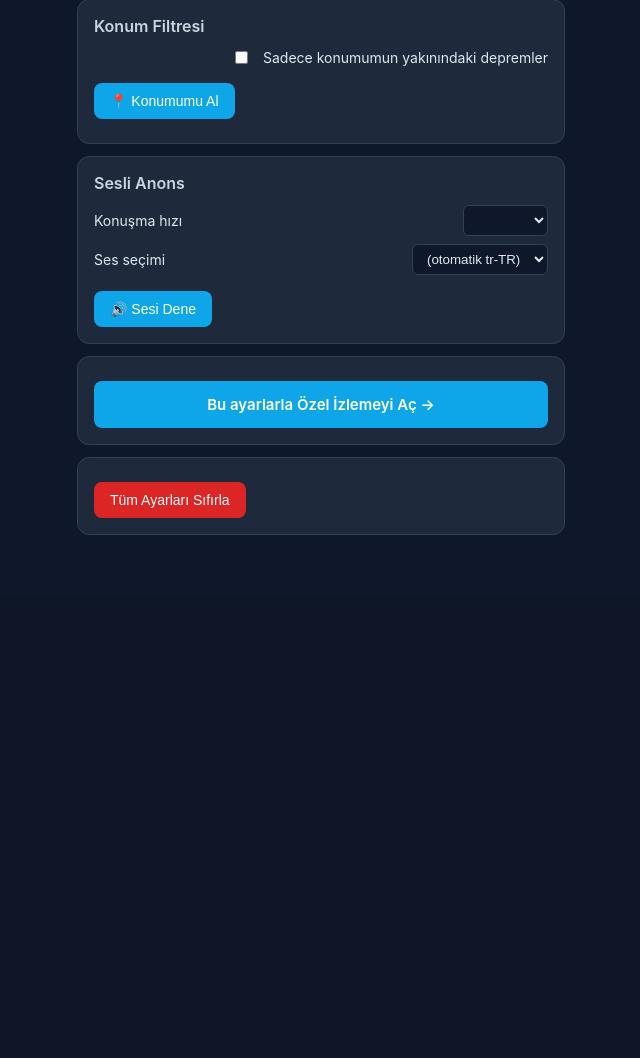
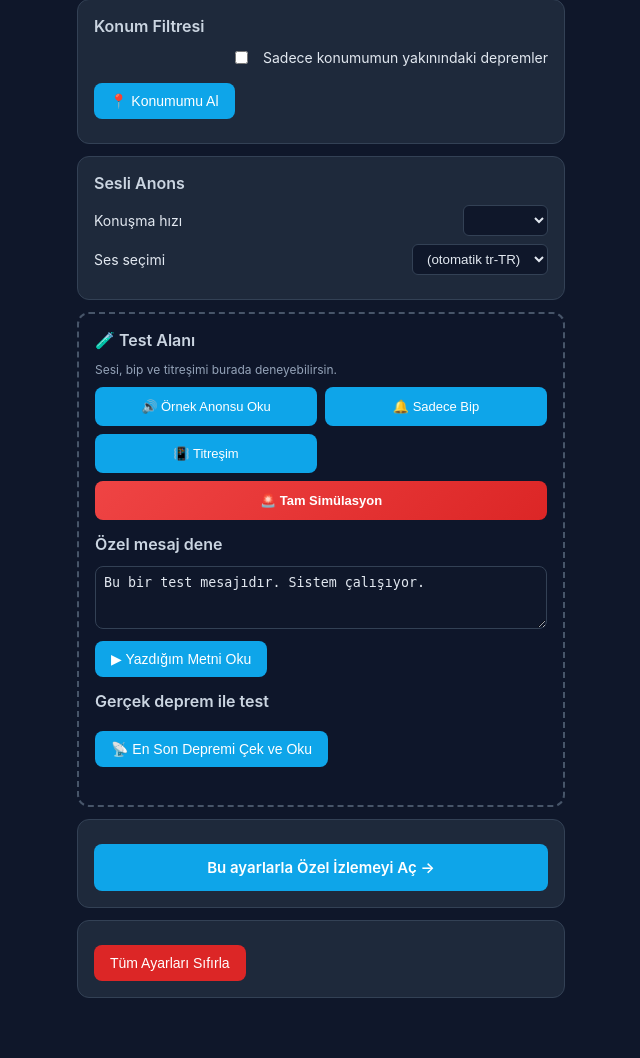
Before and after one commit to firdevsbahsi/deprem-telsizi, a Flask app: page /ayarlar in a window 1280 px wide. Shown: the part 203-1261 px from the top of the page, without its empty margins (319-959 px from the left). Before the commit the page ends 738 px from the top, so only its background shows below. Run offline with Flask 3, Linux system fonts and the light colour scheme.

Commit message:
ayarlar: kapsamli test paneli (bip/titres/ozel mesaj/gercek deprem)

```diff
--- a/web/static/ayarlar.js
+++ b/web/static/ayarlar.js
@@ -14,8 +14,16 @@
   const konumBilgi = $("konum-bilgi");
   const sesHiz = $("ses-hiz");
   const sesSecim = $("ses-secim");
-  const sesTest = $("ses-test");
   const sifirla = $("sifirla");
+  // Test paneli
+  const testSes = $("test-ses");
+  const testBip = $("test-bip");
+  const testTitres = $("test-titres");
+  const testTam = $("test-tam");
+  const testMesaj = $("test-mesaj");
+  const testOzel = $("test-ozel");
+  const testGercek = $("test-gercek");
+  const testDurum = $("test-durum");
 
   function oku(k, v) {
     try {
@@ -82,19 +90,121 @@
   });
   sesHiz.addEventListener("change", () => yaz("ayar_ses_hiz", parseFloat(sesHiz.value)));
   sesSecim.addEventListener("change", () => yaz("ayar_ses_adi", sesSecim.value));
-  sesTest.addEventListener("click", () => {
-    const u = new SpeechSynthesisUtterance(
-      "Bu bir test. Afet ve Acil Durum Başkanlığı verilerine göre saat 12:00 sularında İstanbul ve çevresinde 3.5 büyüklüğünde yer sarsıntısı meydana gelmiştir."
-    );
+
+  // ── Test paneli yardımcıları ──────────────────────────
+  let audioCtx = null;
+  function bipCal() {
+    try {
+      audioCtx = audioCtx || new (window.AudioContext || window.webkitAudioContext)();
+      const simdi = audioCtx.currentTime;
+      [0, 0.22].forEach((gec, i) => {
+        const osc = audioCtx.createOscillator();
+        const gain = audioCtx.createGain();
+        osc.type = "sine";
+        osc.frequency.value = 880 + i * 220;
+        gain.gain.setValueAtTime(0.0001, simdi + gec);
+        gain.gain.exponentialRampToValueAtTime(0.35, simdi + gec + 0.02);
+        gain.gain.exponentialRampToValueAtTime(0.0001, simdi + gec + 0.18);
+        osc.connect(gain).connect(audioCtx.destination);
+        osc.start(simdi + gec);
+        osc.stop(simdi + gec + 0.2);
+      });
+    } catch (e) {}
+  }
+
+  function konus(metin) {
+    return new Promise((resolve) => {
+      const u = new SpeechSynthesisUtterance(metin);
       u.lang = "tr-TR";
-    u.rate = parseFloat(sesHiz.value);
+      u.rate = parseFloat(sesHiz.value) || 1.0;
       const ad = sesSecim.value;
       if (ad) {
         const v = speechSynthesis.getVoices().find(x => x.name === ad);
         if (v) u.voice = v;
       }
+      u.onend = () => resolve();
+      u.onerror = () => resolve();
       speechSynthesis.cancel();
       speechSynthesis.speak(u);
+    });
+  }
+
+  function durum(s, renk) {
+    testDurum.textContent = s;
+    testDurum.style.color = renk || "";
+  }
+
+  // Buton 1: Örnek anons
+  testSes.addEventListener("click", async () => {
+    durum("Konuşuyor…", "#fbbf24");
+    await konus("Bu bir test. Afet ve Acil Durum Başkanlığı verilerine göre saat 12:00 sularında İstanbul ve çevresinde 3.5 büyüklüğünde yer sarsıntısı meydana gelmiştir.");
+    durum("✓ Tamamlandı", "#22c55e");
+  });
+
+  // Buton 2: Sadece bip
+  testBip.addEventListener("click", () => {
+    bipCal();
+    durum("✓ Bip çalındı", "#22c55e");
+  });
+
+  // Buton 3: Titreşim
+  testTitres.addEventListener("click", () => {
+    if ("vibrate" in navigator) {
+      navigator.vibrate([200, 100, 200, 100, 400]);
+      durum("✓ Titreşim gönderildi (telefonda hissedilir)", "#22c55e");
+    } else {
+      durum("⚠ Bu cihaz titreşim desteklemiyor", "#ef4444");
+    }
+  });
+
+  // Buton 4: Tam simülasyon (gerçek deprem alarmı gibi)
+  testTam.addEventListener("click", async () => {
+    durum("🚨 SİMÜLASYON BAŞLADI", "#ef4444");
+    bipCal();
+    if ("vibrate" in navigator) navigator.vibrate([200, 100, 200, 100, 400]);
+    await new Promise(r => setTimeout(r, 700));
+    await konus("Dikkat. Bu bir test simülasyonudur. Afet ve Acil Durum Başkanlığı verilerine göre saat " +
+      new Date().toLocaleTimeString("tr-TR", {hour:"2-digit", minute:"2-digit"}) +
+      " sularında Marmara Denizi ve çevresinde 5.2 büyüklüğünde yer sarsıntısı meydana gelmiştir.");
+    durum("✓ Simülasyon tamamlandı", "#22c55e");
+  });
+
+  // Özel mesaj
+  testOzel.addEventListener("click", async () => {
+    const m = (testMesaj.value || "").trim();
+    if (!m) { durum("⚠ Önce bir metin yaz", "#ef4444"); return; }
+    durum("Konuşuyor…", "#fbbf24");
+    await konus(m);
+    durum("✓ Tamamlandı", "#22c55e");
+  });
+
+  // Gerçek deprem
+  testGercek.addEventListener("click", async () => {
+    durum("📡 Deprem verisi çekiliyor…", "#fbbf24");
+    testGercek.disabled = true;
+    try {
+      const min = oku("ayar_min", 2.0);
+      const r = await fetch("/api/depremler?min=" + min, { cache: "no-store" });
+      const v = await r.json();
+      if (!v.ok || !v.depremler || v.depremler.length === 0) {
+        durum("⚠ Bu eşikte deprem yok (min " + min + ")", "#ef4444");
+      } else {
+        const d = v.depremler[0];
+        bipCal();
+        if ("vibrate" in navigator) navigator.vibrate([200, 100, 200]);
+        await new Promise(rr => setTimeout(rr, 600));
+        const saat = (d.tarih || "").split(" ")[1]?.substring(0,5) || "";
+        const kurum = d.kaynak === "Kandilli"
+          ? "Kandilli Rasathanesi verilerine göre"
+          : "Afet ve Acil Durum Başkanlığı verilerine göre";
+        durum(`🔊 ${d.buyukluk.toFixed(1)} ${d.yer.substring(0,40)}…`, "#22c55e");
+        await konus(`${kurum} saat ${saat} sularında ${d.yer} ve çevresinde ${d.buyukluk.toFixed(1)} büyüklüğünde yer sarsıntısı meydana gelmiştir.`);
+        durum("✓ Tamamlandı", "#22c55e");
+      }
+    } catch (e) {
+      durum("⚠ Bağlantı hatası: " + e.message, "#ef4444");
+    }
+    testGercek.disabled = false;
   });
   sifirla.addEventListener("click", () => {
     if (!confirm("Tüm ayarlar sıfırlansın mı?")) return;
--- a/web/static/style.css
+++ b/web/static/style.css
@@ -145,7 +145,28 @@
 }
 .btn.buyuk { display: block; text-align: center; padding: 14px; font-size: 15px; font-weight: 600; }
 .btn.tehlike { background: #dc2626; }
+.btn.vurgu { background: linear-gradient(135deg, #ef4444, #dc2626); font-weight: 600; }
 .btn:active { opacity: 0.85; }
+.btn:disabled { opacity: 0.5; cursor: not-allowed; }
+
+/* ═══ Test paneli ═══ */
+.test-paneli {
+  border: 2px dashed #475569;
+  background: rgba(15, 23, 42, 0.5);
+}
+.test-buton-grid {
+  display: grid;
+  grid-template-columns: 1fr 1fr;
+  gap: 8px;
+  margin-top: 10px;
+}
+.test-buton-grid .btn {
+  margin-top: 0;
+  padding: 12px 8px;
+  font-size: 13px;
+  text-align: center;
+}
+.test-buton-grid .btn.vurgu { grid-column: 1 / -1; }
 
 /* ═══ İstatistik ═══ */
 .istatistik {
--- a/web/static/sw.js
+++ b/web/static/sw.js
@@ -3,7 +3,7 @@
 //  - HTML/CSS/JS/manifest: cache-first (offline çalışsın)
 //  - /api/* : network-only (her zaman taze veri)
 
-const CACHE = "deprem-pwa-v3";
+const CACHE = "deprem-pwa-v4";
 const ON_BELLEK_DOSYALAR = [
   "/",
   "/m1",
--- a/web/templates/ayarlar.html
+++ b/web/templates/ayarlar.html
@@ -53,7 +53,27 @@
         <span>Ses seçimi</span>
         <select id="ses-secim"><option value="">(otomatik tr-TR)</option></select>
       </label>
-      <button id="ses-test" class="btn">🔊 Sesi Dene</button>
+    </section>
+
+    <section class="grup test-paneli">
+      <label class="grup-baslik">🧪 Test Alanı</label>
+      <small class="ipucu">Sesi, bip ve titreşimi burada deneyebilirsin.</small>
+
+      <div class="test-buton-grid">
+        <button id="test-ses" class="btn">🔊 Örnek Anonsu Oku</button>
+        <button id="test-bip" class="btn">🔔 Sadece Bip</button>
+        <button id="test-titres" class="btn">📳 Titreşim</button>
+        <button id="test-tam" class="btn vurgu">🚨 Tam Simülasyon</button>
+      </div>
+
+      <label class="grup-baslik" style="margin-top:14px;">Özel mesaj dene</label>
+      <textarea id="test-mesaj" rows="3" placeholder="Buraya yazdığın metni okur..."
+        style="width:100%;padding:8px;border-radius:8px;background:#0f172a;color:#e2e8f0;border:1px solid #334155;">Bu bir test mesajıdır. Sistem çalışıyor.</textarea>
+      <button id="test-ozel" class="btn" style="margin-top:8px;">▶ Yazdığım Metni Oku</button>
+
+      <label class="grup-baslik" style="margin-top:14px;">Gerçek deprem ile test</label>
+      <button id="test-gercek" class="btn">📡 En Son Depremi Çek ve Oku</button>
+      <small id="test-durum" class="ipucu" style="display:block;margin-top:6px;min-height:16px;"></small>
     </section>
 
     <section class="grup">
```
Lines whose indentation alone changed are shown as unchanged.
